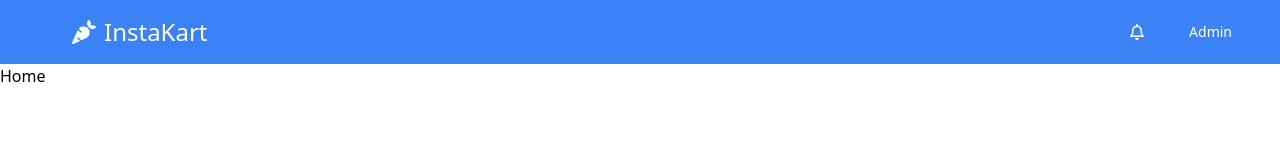
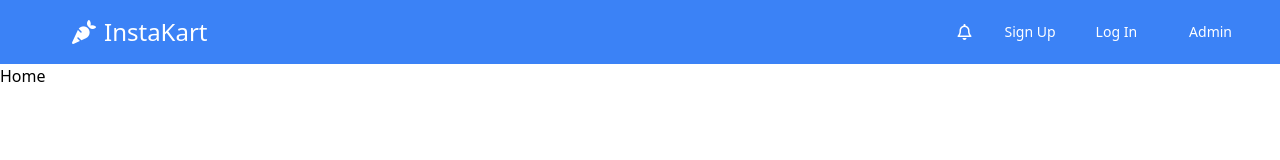
Before and after one commit to yZipperer/InstaKart-front, a React (Create React App) app: page / in a window 1280 px wide. Shown: the top 160 px of the page. Built offline with nearby package versions, Linux system fonts and the light colour scheme; no server answers.

Commit message:
Update
I have added links to the signup and log in page on the nav bar. I have also implemented the ability to log in to your account.

```diff
--- a/src/App.js
+++ b/src/App.js
@@ -20,7 +20,6 @@ const App = () => {
       if(user) {
         const tokenResult = await user.getIdTokenResult();
 
-        console.log(user);
         dispatch({
           type: "LOGGED_IN",
           payload: {
--- a/src/components/menu/Nav.js
+++ b/src/components/menu/Nav.js
@@ -40,6 +40,12 @@ const Nav = () => {
                       <button className="p-1 h-8 w-8 rounded-full text-white hover:bg-blue-400 hidden hover:text-white sm:inline-block">
                         <i className="far fa-bell"></i>
                       </button>
+                        <Link to={'/signup'} className="flex text-sm">
+                          <span className="text-white flex items-center justify-center h-8 pl-4 pr-4 ml-2 rounded-full hover:text-white hover:bg-blue-400">Sign Up</span>
+                        </Link>
+                        <Link to={'/login'} className="flex text-sm">
+                          <span className="text-white flex items-center justify-center h-8 pl-4 pr-4 ml-2 rounded-full hover:text-white hover:bg-blue-400">Log In</span>
+                        </Link>
 
                       <div className="ml-3 relative">
                           <div className="dropdown">
--- a/src/webpages/authentication/Login.js
+++ b/src/webpages/authentication/Login.js
@@ -1,14 +1,41 @@
 import React, {useState} from 'react';
 import {Link} from 'react-router-dom';
 import {auth} from '../../firebase';
+import {useDispatch} from 'react-redux';
 import {toast} from 'react-toastify';
 
-const Login = () => {
+const Login = ({history}) => {
     const [email, setEmail] = useState("");
     const [password, setPassword] = useState("");
+    const [loading, setLoading] = useState(false);
+
+    let dispatch = useDispatch();
 
     const handleSubmit =  async (event) => {
         event.preventDefault();
+        setLoading(true);
+
+        try {
+            const result = await auth.signInWithEmailAndPassword(email, password);
+            const {user} = result;
+            const tokenResult = await user.getIdTokenResult();
+
+            dispatch({
+                type: "LOGGED_IN",
+                payload: {
+                  name: "name",
+                  email: user.email,
+                  token: tokenResult.token
+                }
+            });
+            setLoading(false);
+
+            history.push('/');
+        } catch (err) {
+            console.log(err);
+            toast.error(err.message);
+            setLoading(false);
+        }
     };
 
     const loginForm = () => {
@@ -42,7 +69,7 @@ const Login = () => {
         <div style={{height: "94.1vh"}} className="bg-gray-200 flex flex-col">
             <div className="container max-w-sm mx-auto flex-1 flex flex-col items-center pb-24 justify-center px-2">
                 <div className="bg-white px-6 py-8 rounded shadow-md text-black w-full">
-                    <h1 className="mb-8 text-3xl text-center">Log In</h1>
+                    {loading ? <h1 className="mb-8 text-3xl text-center">Log In</h1> : <h1 className="mb-8 text-3xl text-center">Loading...</h1>}
 
                     {loginForm()}
 
```
